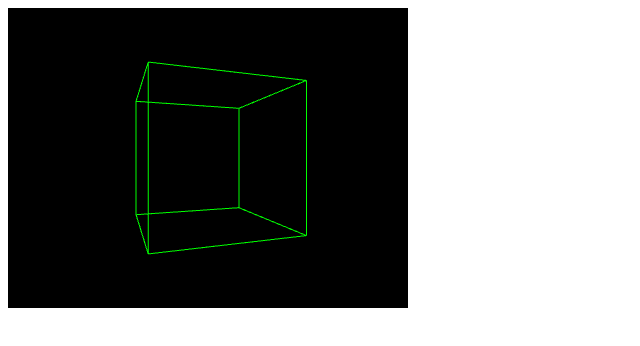
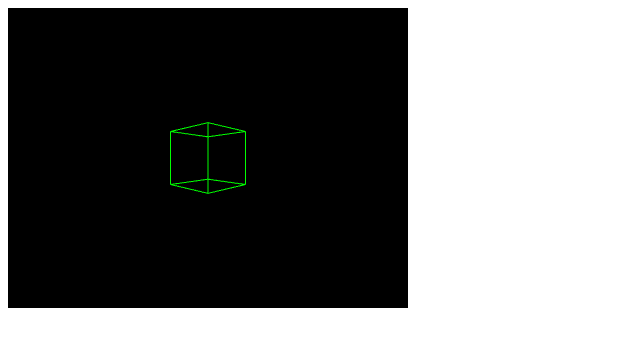
Before and after one commit to IST-NOT-FOUND/CG-Naumov, a plain HTML site: page Глава 5/Отрисовка куба матрицами.html in a window 1280 px wide. Shown: the whole page, without its empty margins (0-640 px from the left). Drawn offline with Linux system fonts and the light colour scheme.

Commit message:
Изменён взгляд камеры на объект

```diff
--- a/Глава 5/Отрисовка куба матрицами.html
+++ b/Глава 5/Отрисовка куба матрицами.html
@@ -119,10 +119,9 @@
         gl.clear(gl.COLOR_BUFFER_BIT);
 
         gl.viewport(0, 0, gl.viewportWidth, gl.viewportHeight);
-        mat4.perspective(pMatrix, 1.04, gl.viewportWidth / gl.viewportHeight, 0.1, 100.0);
+        mat4.perspective(pMatrix, Math.PI/2, gl.viewportWidth / gl.viewportHeight, 0.1, 100.0);
         mat4.identity(mvMatrix);
-        mat4.translate(mvMatrix,mvMatrix,[0, 0, -2.0]);
-        mat4.rotate(mvMatrix,mvMatrix, 1.9, [0, 1, 0]);
+        mat4.lookAt(mvMatrix, [2, 0,-2], [0,0,0], [0,1,0]);
     }
 
     window.onload=function(){
```
